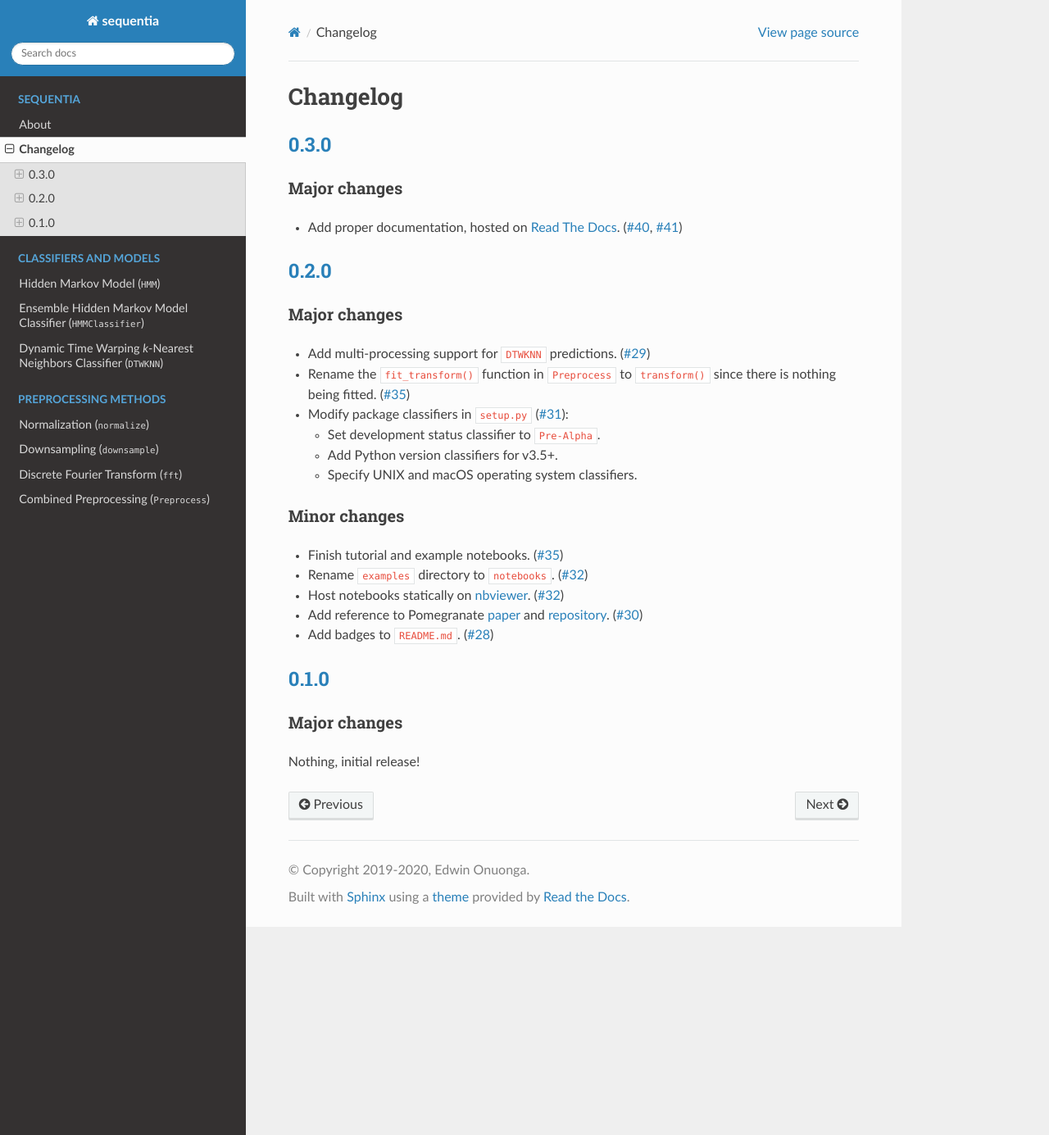
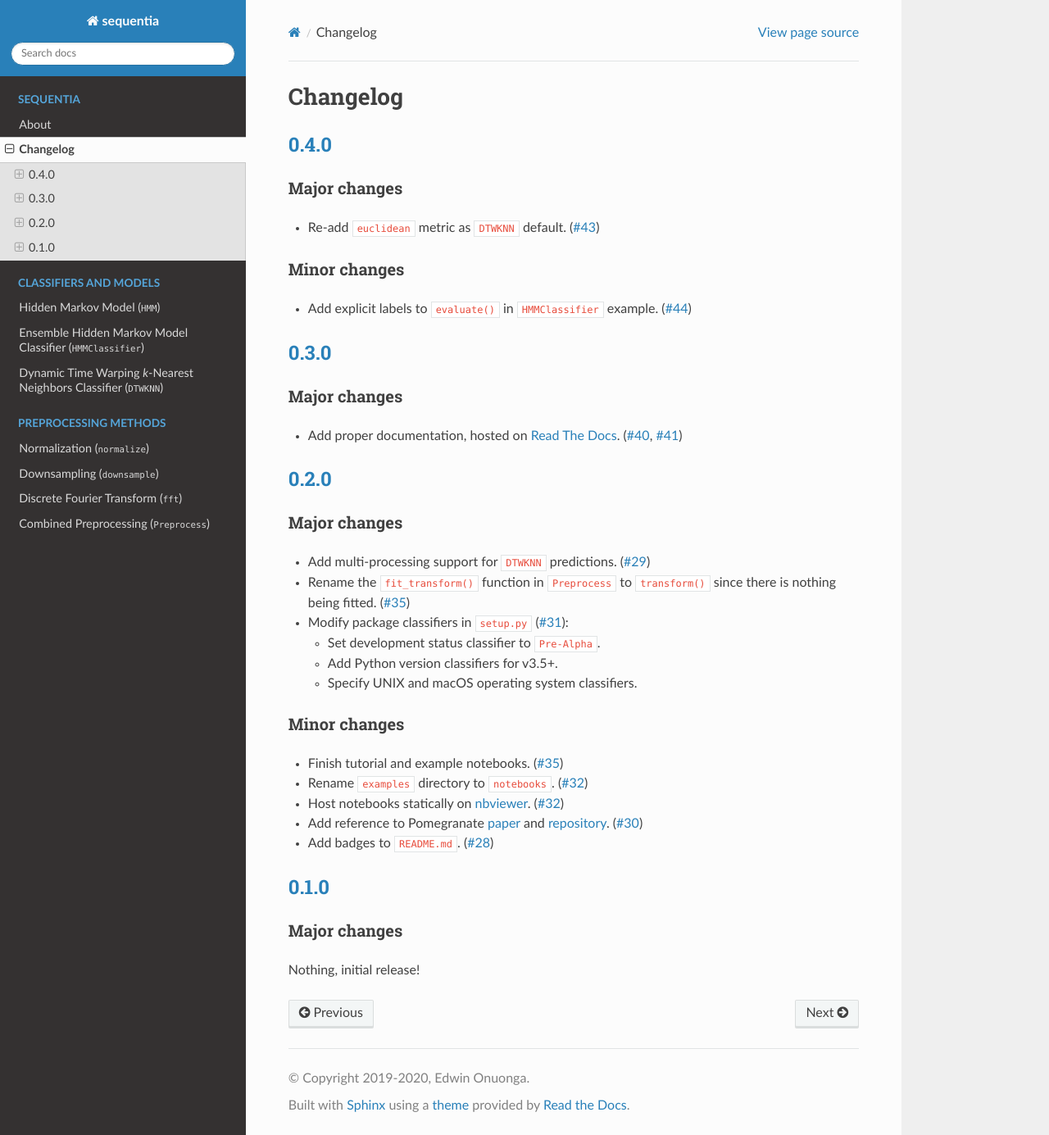
Before and after one commit to eonu/sequentia, a Sphinx documentation site: the page built from docs/changelog.rst, in a window 1280 px wide and 1385 px high. Shown: the whole window at 82% size. Built offline with Sphinx 7.4.7 and the Read the Docs theme 2.0.0, drawn with Linux system fonts in a browser that asks for light colours.

Commit message:
[release] 0.4.0 🎉 (🛠) (#47)

```diff
--- a/CHANGELOG.md
+++ b/CHANGELOG.md
@@ -1,3 +1,13 @@
+## [0.4.0](https://github.com/eonu/sequentia/releases/tag/v0.4.0)
+
+#### Major changes
+
+- Re-add `euclidean` metric as `DTWKNN` default. ([#43](https://github.com/eonu/sequentia/pull/43))
+
+#### Minor changes
+
+- Add explicit labels to `evaluate()` in `HMMClassifier` example. ([#44](https://github.com/eonu/sequentia/pull/44))
+
 ## [0.3.0](https://github.com/eonu/sequentia/releases/tag/v0.3.0)
 
 #### Major changes
--- a/docs/conf.py
+++ b/docs/conf.py
@@ -24,7 +24,7 @@ copyright = '2019-2020, Edwin Onuonga'
 author = 'Edwin Onuonga'
 
 # The full version, including alpha/beta/rc tags
-release = '0.3.0'
+release = '0.4.0'
 
 # -- General configuration ---------------------------------------------------
 
--- a/setup.py
+++ b/setup.py
@@ -3,7 +3,7 @@
 from __future__ import print_function
 from setuptools import setup, find_packages
 
-VERSION = '0.3.0'
+VERSION = '0.4.0'
 
 with open('README.md', 'r') as fh:
     long_description = fh.read()
```
